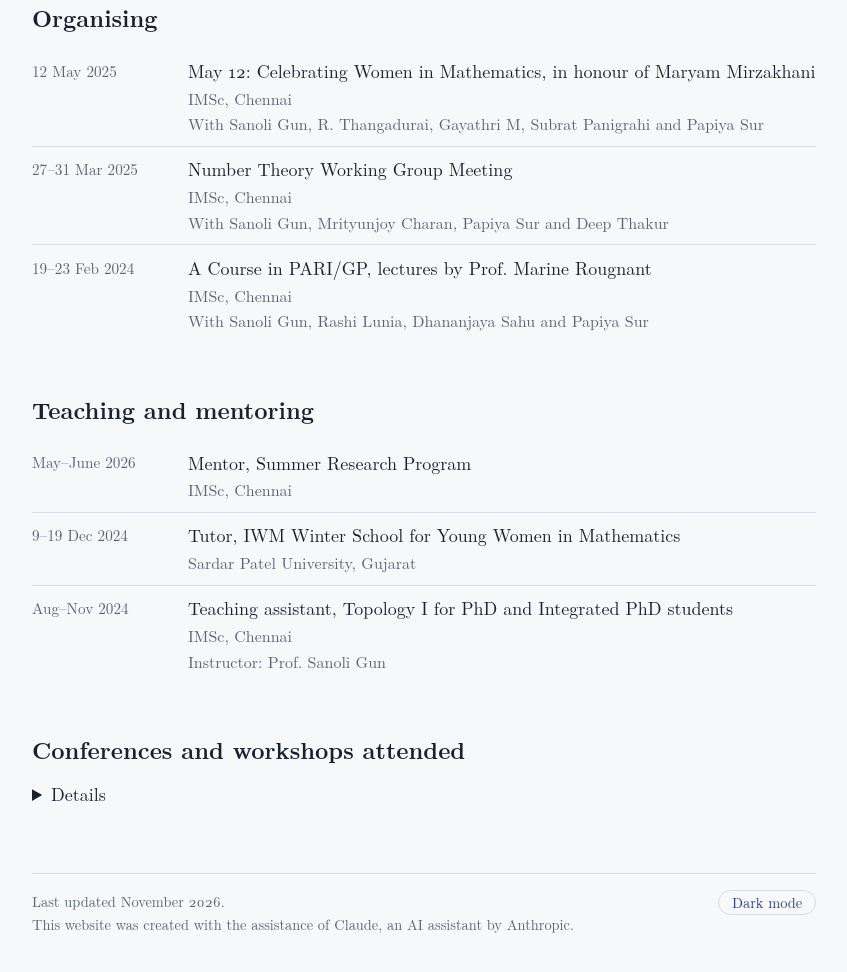
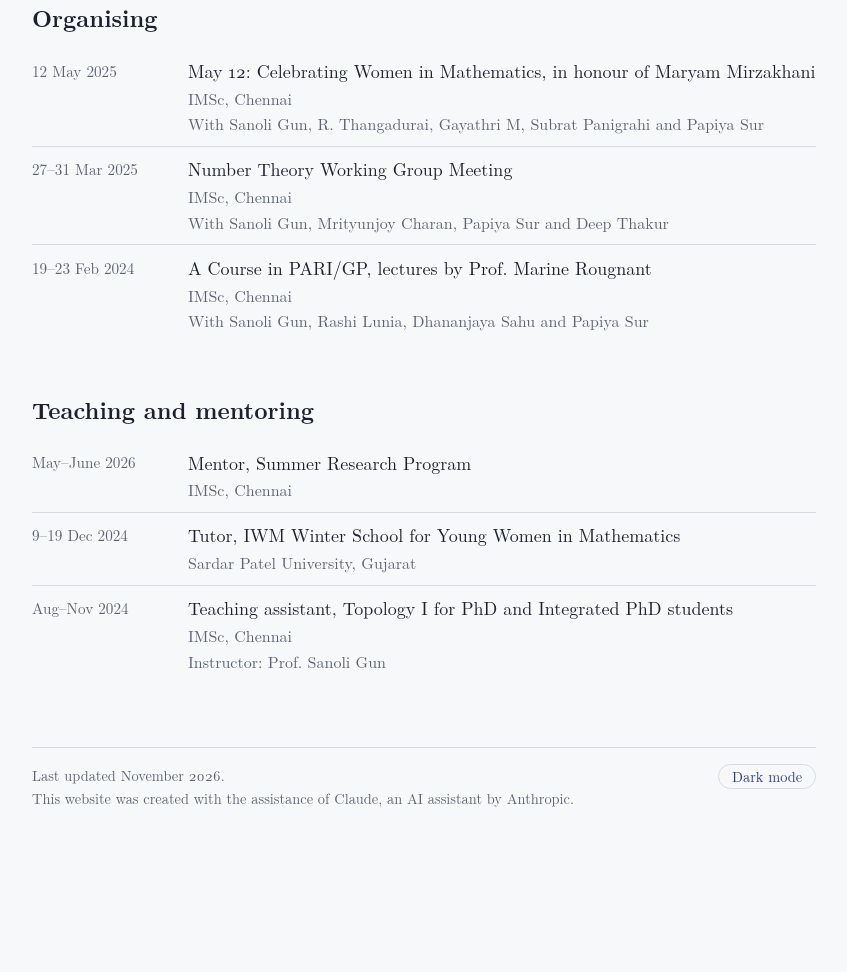
Before and after one commit to gkgaurav2202/Curriculum-Vitae, a plain HTML site: page activities.html in a window 1280 px wide. Shown: the part 986-1958 px from the top of the page, without its empty margins (216-1063 px from the left). After the commit the page ends 1844 px from the top, so only its background shows below. Drawn offline with Linux system fonts and the light colour scheme; a web font is replaced by a local one.

Commit message:
Comment out conferences section
Comment out the conferences section in activities.html.

```diff
--- a/activities.html
+++ b/activities.html
@@ -89,7 +89,7 @@
       </ul>
     </section>
 
-    <section id="conferences">
+   <!-- <section id="conferences">
       <h2>Conferences and workshops attended</h2>
       <details>
         <ul class="dated">
@@ -139,7 +139,7 @@
         </li>
         </ul>
       </details>
-    </section>
+    </section>-->
   </main>
 
   <!-- The footer is loaded from footer.html -->
```
